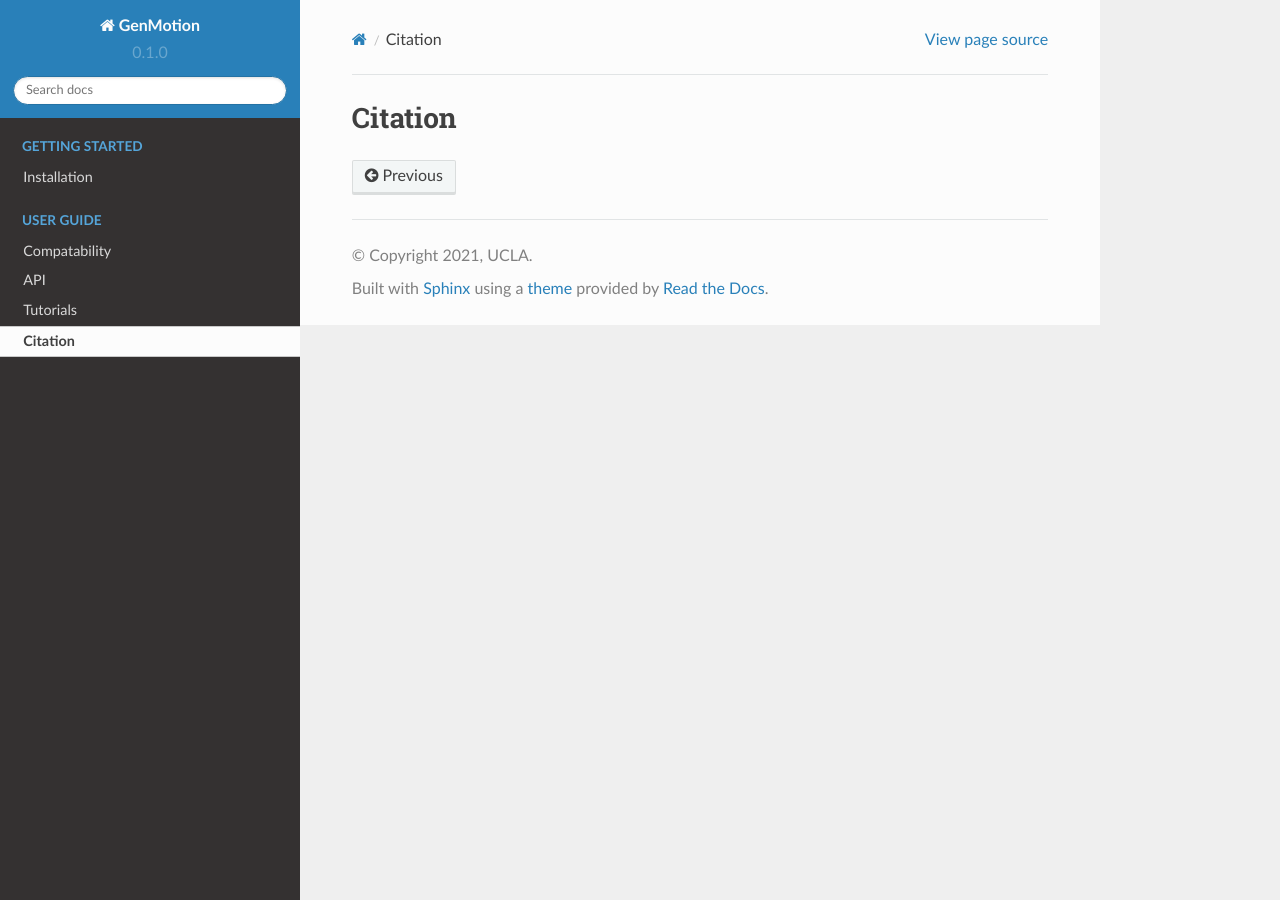
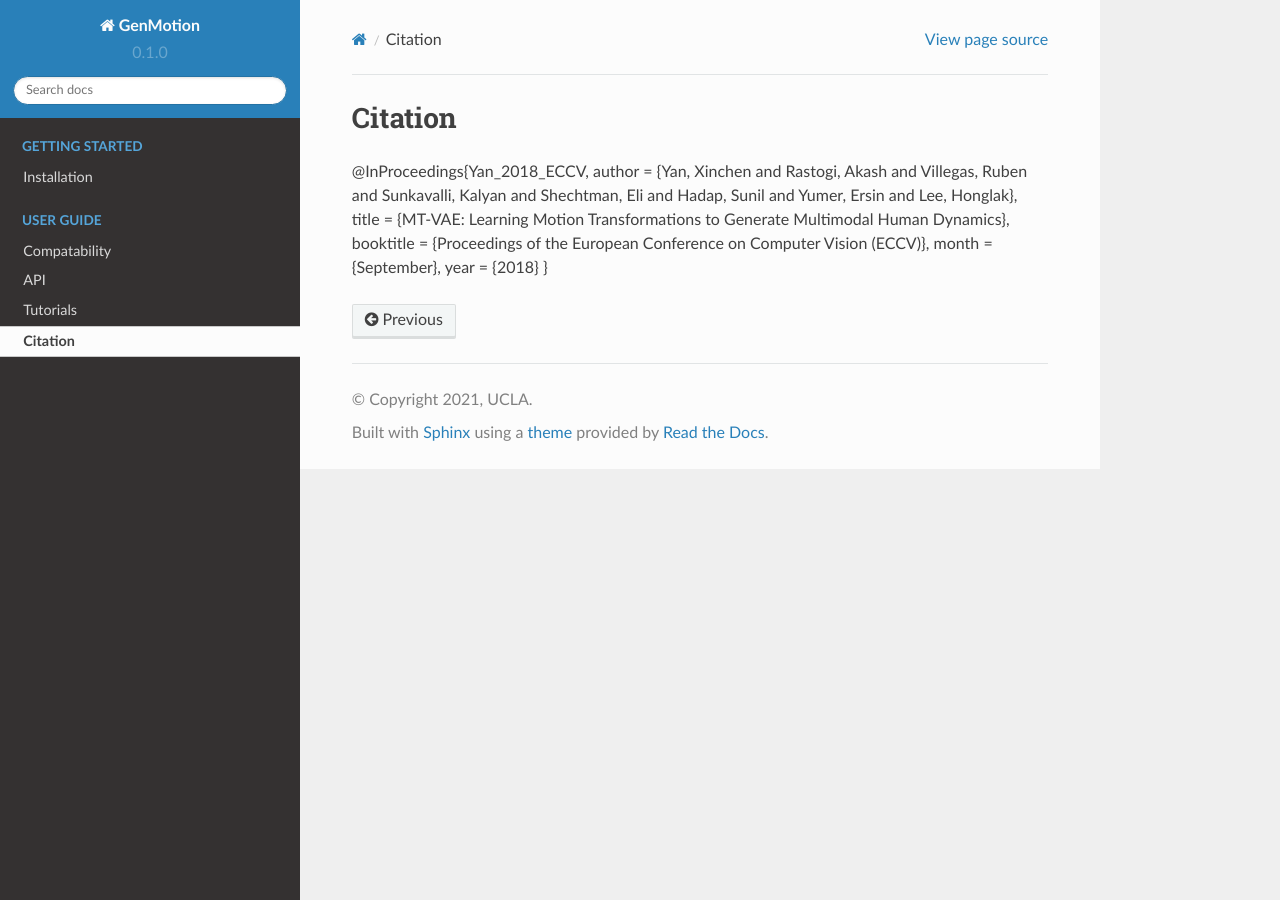
Before and after one commit to yizhouzhao/GenMotion, a Sphinx documentation site: the page built from docs/source/citation.rst, in a window 1280 px wide. Built offline with Sphinx 7.4.7 and the Read the Docs theme 2.0.0, drawn with Linux system fonts in a browser that asks for light colours.

Commit message:
init citations

```diff
--- a/docs/source/citation.rst
+++ b/docs/source/citation.rst
@@ -1,2 +1,10 @@
 Citation
-========
+====================================
+
+@InProceedings{Yan_2018_ECCV,
+author = {Yan, Xinchen and Rastogi, Akash and Villegas, Ruben and Sunkavalli, Kalyan and Shechtman, Eli and Hadap, Sunil and Yumer, Ersin and Lee, Honglak},
+title = {MT-VAE: Learning Motion Transformations to Generate Multimodal Human Dynamics},
+booktitle = {Proceedings of the European Conference on Computer Vision (ECCV)},
+month = {September},
+year = {2018}
+}
```
